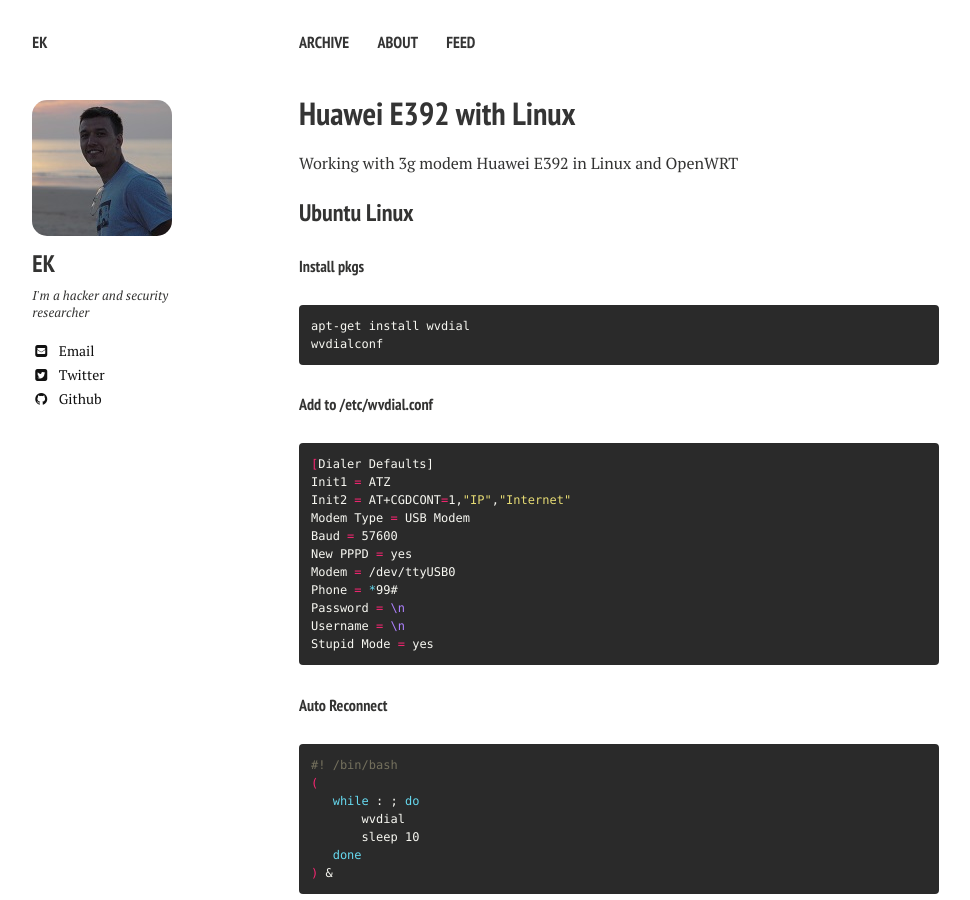
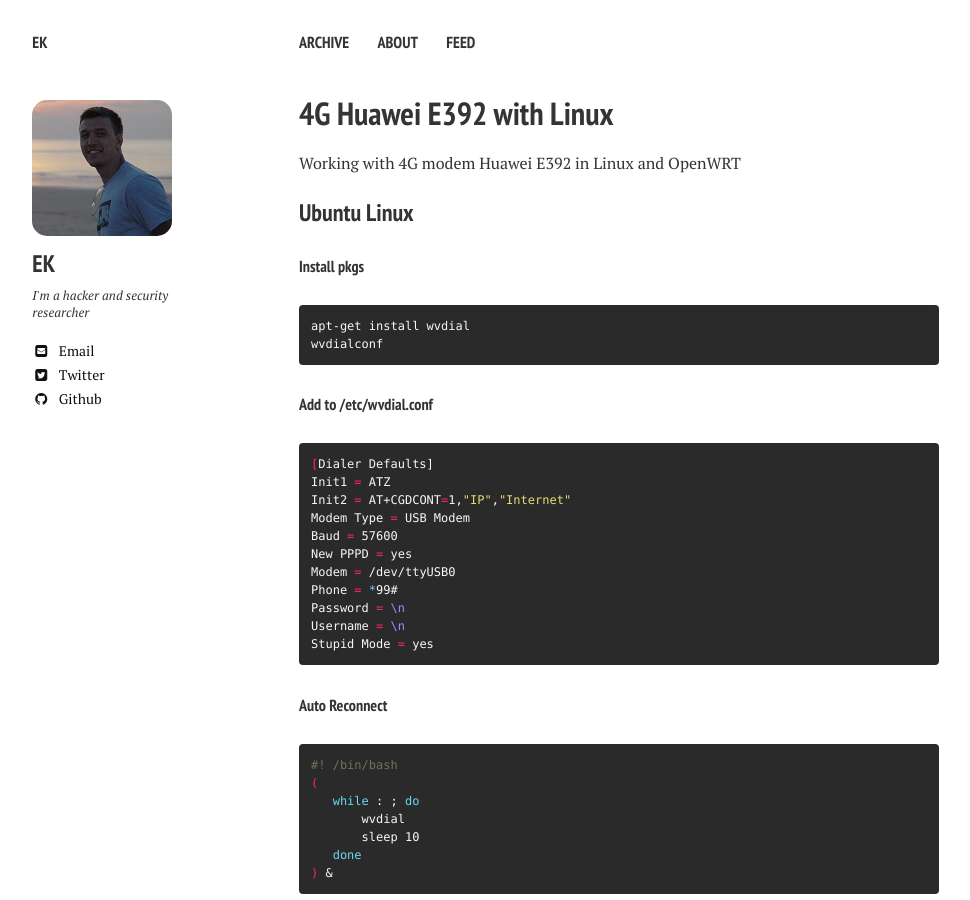
Before and after one commit to jivoi/jivoi.github.io, a Jekyll site: the page built from _posts/2015-06-26-huawei-e392-with-linux.md, in a window 1280 px wide and 900 px high. Shown: the whole window, without its empty margins (21-991 px from the left). Built offline with Jekyll 4.4.1, drawn with Linux system fonts in a browser that asks for light colours; nearby versions of some CDN libraries; comment, search, counter and statistics services are not loaded; some of the changed text lies outside the part shown.

```diff
--- a/_posts/2015-06-26-huawei-e392-with-linux.md
+++ b/_posts/2015-06-26-huawei-e392-with-linux.md
@@ -1,9 +1,9 @@
 ---
 layout: post
-title: "Huawei E392 with Linux"
+title: "4G Huawei E392 with Linux"
 modified: 2015-06-26 12:40:49 +0300
 category: [howto]
-tags: [linux,3gmodem,openwrt]
+tags: [linux,4gmodem,openwrt]
 image:
   feature:
   credit:
@@ -11,7 +11,7 @@ image:
 comments: True
 share:
 ---
-Working with 3g modem Huawei E392 in Linux and OpenWRT
+Working with 4G modem Huawei E392 in Linux and OpenWRT
 
 ### Ubuntu Linux
 
```
